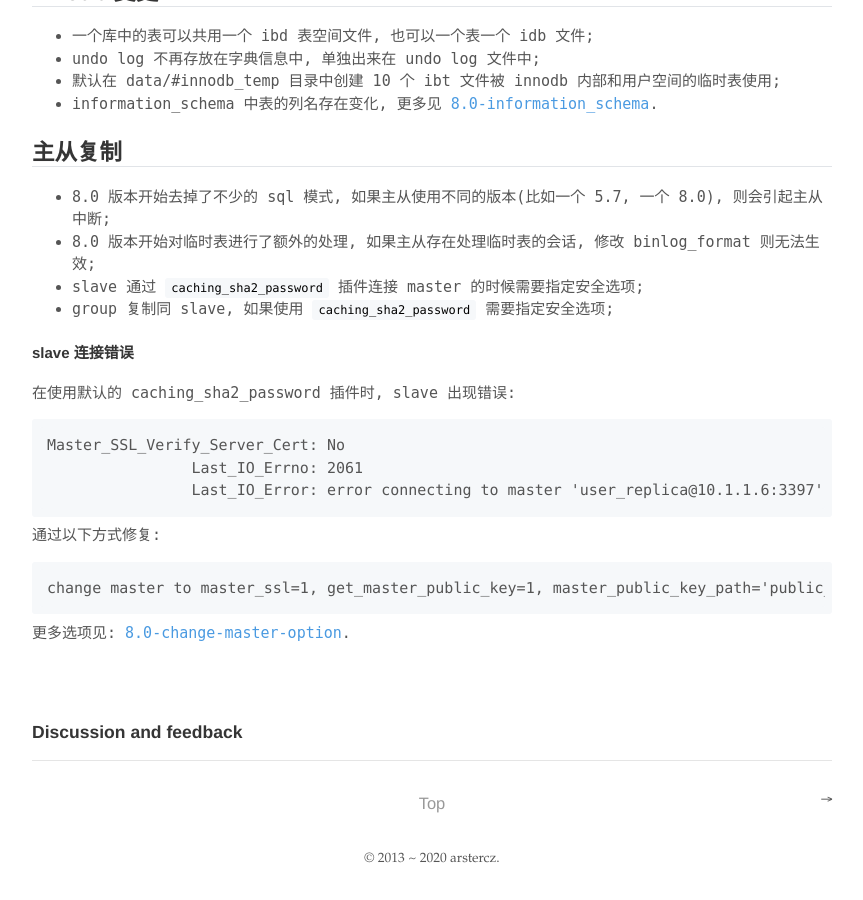
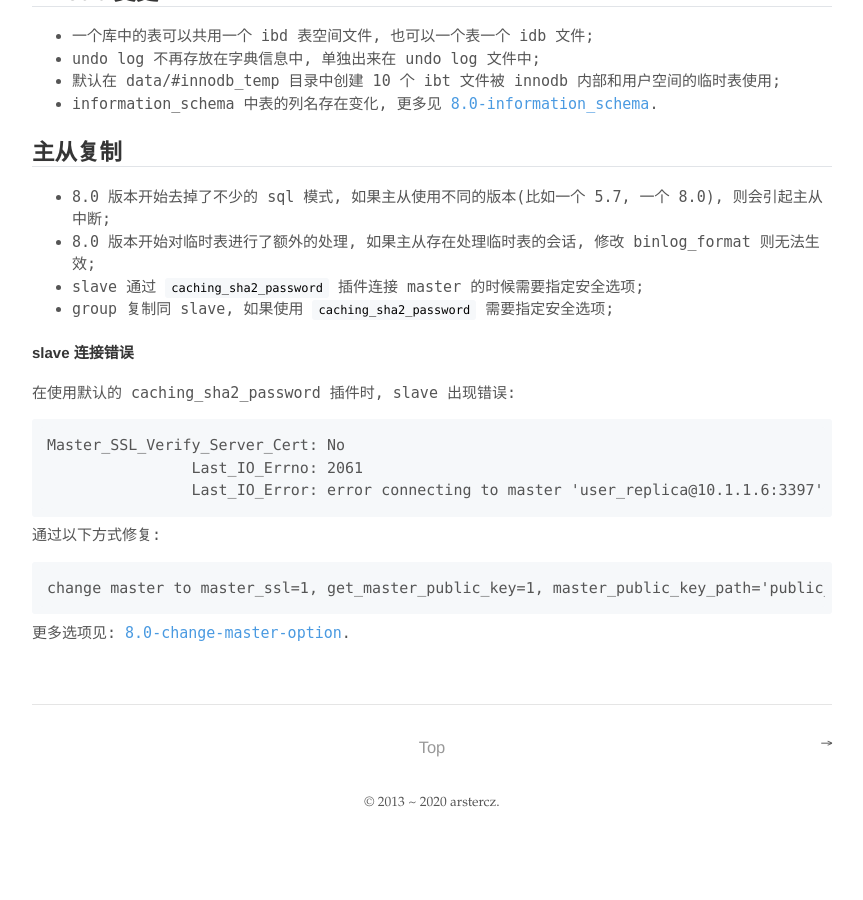
Before and after one commit to arstercz/arstercz.github.io, a Jekyll site: the page built from _posts/2020-04-22-overview-mysql8.0-changes.md, in a window 1280 px wide and 900 px high, scrolled down 5592 px. Shown: the whole window, without its empty margins (208-1071 px from the left). Built offline with Jekyll 4.4.1, drawn with Linux system fonts in a browser that asks for light colours; comment, search, counter and statistics services are not loaded; after the commit the page ends 6436 px from its top, so only the background shows below that; some of the changed lines change nothing that is shown.

Commit message:
add gitment comments

```diff
--- /dev/null
+++ b/_includes/gitment.html
@@ -0,0 +1,15 @@
+<div id="gitmentContainer"></div>
+<link rel="stylesheet" href="https://imsun.github.io/gitment/style/default.css">
+<script src="https://imsun.github.io/gitment/dist/gitment.browser.js"></script>
+<script>
+    var gitment = new Gitment({
+        id: '{{ page.url }}',
+        owner: 'arstercz',
+        repo: 'arstercz.github.io',
+        oauth: {
+            client_id: '3569ec9f24314efe982c',
+            client_secret: 'e6dfba7d03bbbb502de2e822709c18f3f1d44c17',
+        },
+    });
+    gitment.render('gitmentContainer');
+</script>
--- a/_layouts/post.html
+++ b/_layouts/post.html
@@ -24,7 +24,7 @@
 </div>
 
 {% if page.comments %}
-  {% include disqus_comments.html %}
+  {% include gitment.html %}
 {% endif %}
 
 <div class="pagination">
```
